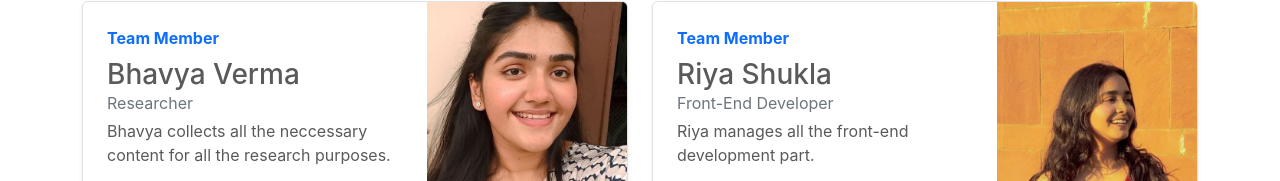
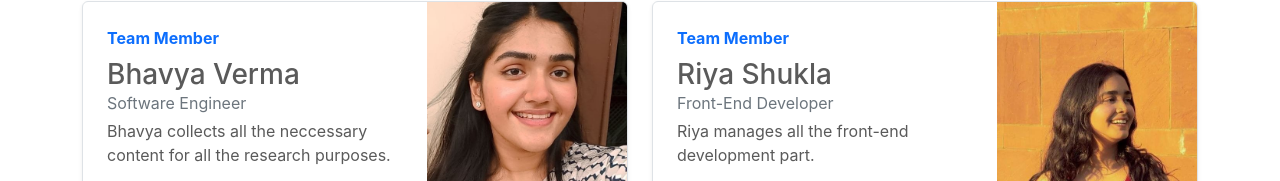
Before and after one commit to ISRO-EPSR/LUNAUI, a React (Create React App) app: page /team in a window 1280 px wide. Shown: the part 698-879 px from the top of the page. Built offline with nearby package versions, Linux system fonts and the light colour scheme.

Commit message:
bhavya SDE

```diff
--- a/src/pages/Team.js
+++ b/src/pages/Team.js
@@ -62,7 +62,7 @@ function Team() {
                                 <div className="col p-4 d-flex flex-column position-static">
                                     <strong className="d-inline-block mb-2 text-primary">Team Member</strong>
                                     <h3 className="mb-0">Bhavya Verma</h3>
-                                    <div className="mb-1 text-muted">Researcher</div>
+                                    <div className="mb-1 text-muted">Software Engineer</div>
                                     <p className="card-text mb-auto">
                                         Bhavya collects all the neccessary content for all the
                                         research purposes.
```
